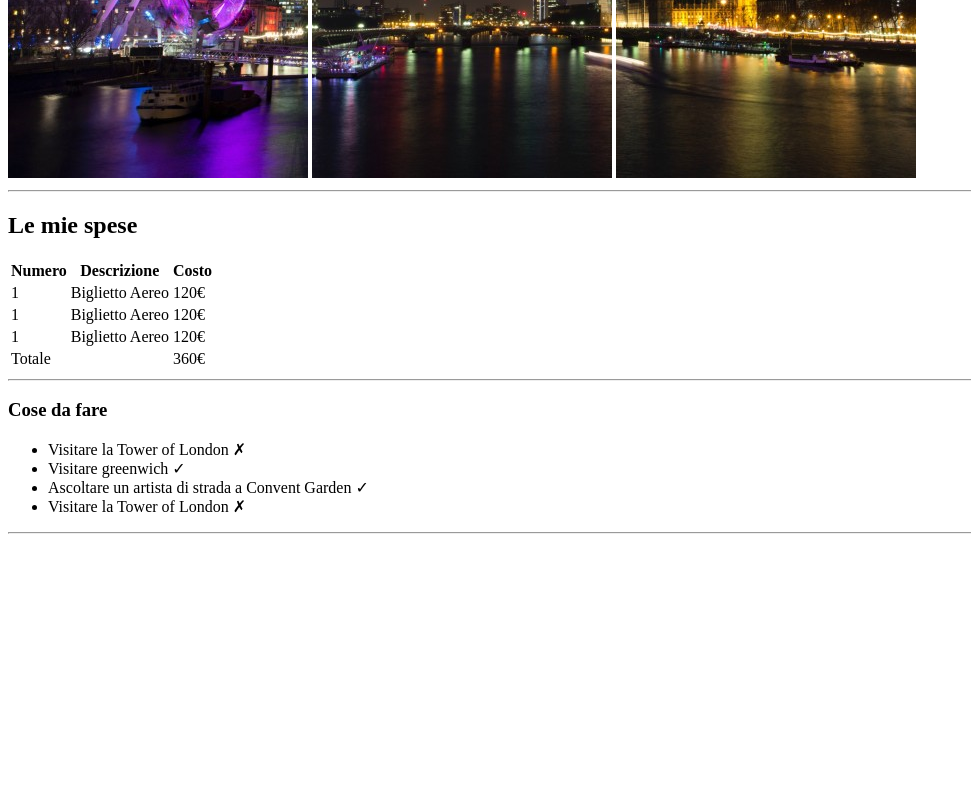
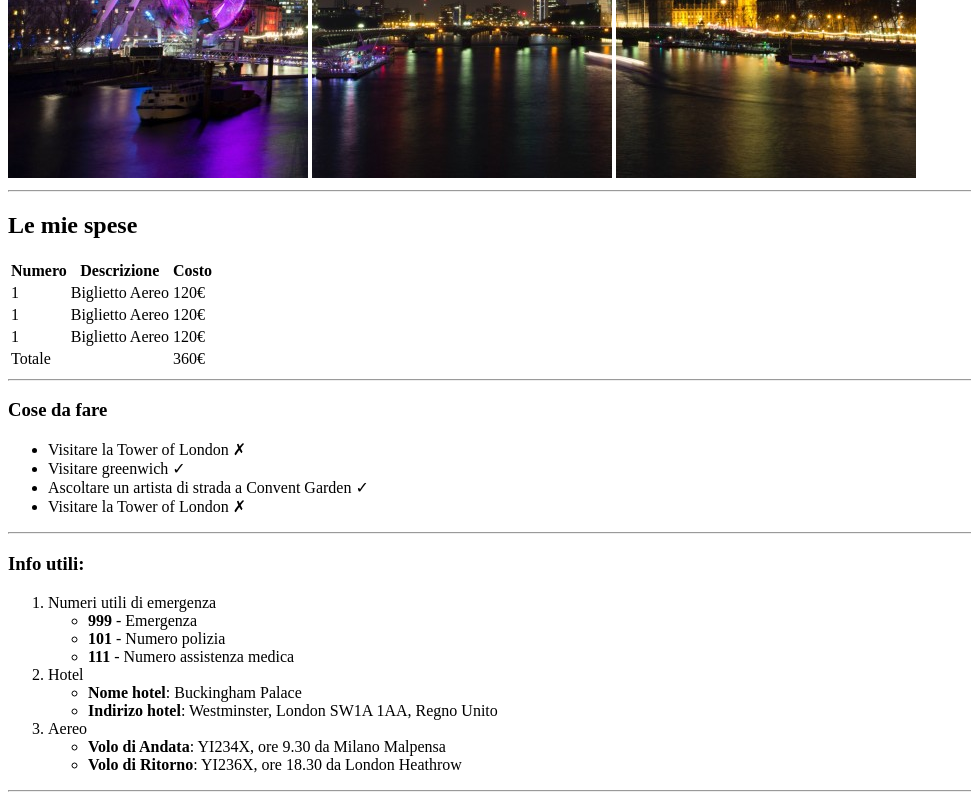
Before and after one commit to ElisaIanda/html-london-trip, a plain HTML site: page index.html in a window 1280 px wide. Shown: the part 502-1302 px from the top of the page, without its empty margins (0-971 px from the left). Before the commit the page ends 1044 px from the top, so only its background shows below. Drawn offline with Linux system fonts and the light colour scheme.

Commit message:
Aggiunto terza sezione main

```diff
--- a/index.html
+++ b/index.html
@@ -67,6 +67,28 @@
             </ul>
             <hr>
         </div>
+        <div>
+            <h3>Info utili:</h3>
+            <ol>
+                <li>Numeri utili di emergenza</li>
+                <ul>
+                    <li><strong>999</strong> - Emergenza</li>
+                    <li><strong>101</strong> - Numero polizia</li>
+                    <li><strong>111</strong> - Numero assistenza medica</li>
+                </ul>
+                <li>Hotel</li>
+                <ul>
+                    <li><strong>Nome hotel</strong>: Buckingham Palace</li>
+                    <li><strong>Indirizo hotel</strong>: Westminster, London SW1A 1AA, Regno Unito</li>
+                </ul>
+                <li>Aereo</li>
+                <ul>
+                    <li><strong>Volo di Andata</strong>: YI234X, ore 9.30 da Milano Malpensa</li>
+                    <li><strong>Volo di Ritorno</strong>: YI236X, ore 18.30 da London Heathrow</li>
+                </ul>
+            </ol>
+            <hr>
+        </div>
     </main>
 
 </body>
```
